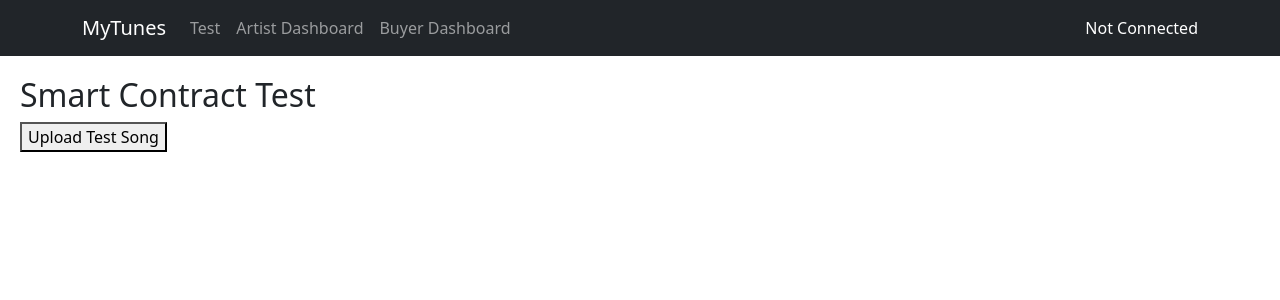
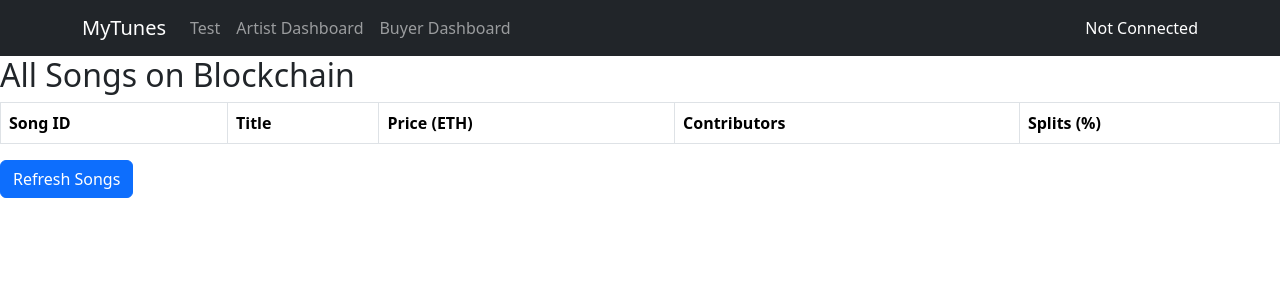
Before and after one commit to rezmayyy/DecentralizedMusicApp, a React (Create React App) app: page /test in a window 1280 px wide. Shown: the top 300 px of the page. Built offline with nearby package versions, Linux system fonts and the light colour scheme.

Commit message:
ArtistDashboard uploads song. TestPage displays songs on blockchain

```diff
--- a/src/App.js
+++ b/src/App.js
@@ -1,8 +1,9 @@
 import { BrowserRouter as Router, Route, Routes } from "react-router-dom";
 import NavigationBar from './components/NavigationBar.jsx';
 import Web3Provider from './components/Web3Context.js';
+import HomePage from './pages/HomePage.jsx';
+import ArtistDashboardPage from './pages/ArtistDashboardPage.jsx';
 import TestPage from './pages/TestPage.jsx';
-import ArtistDashboardPage from './pages/ArtistDashboardPage.jsx';
 import BuyerDashboardPage from './pages/BuyerDashboardPage.jsx';
 import 'bootstrap/dist/css/bootstrap.min.css';
 
@@ -12,9 +13,10 @@ function App() {
       <Router>
         <NavigationBar />
         <Routes>
+          <Route path="/" element={<HomePage />} />
           <Route path="/test" element={<TestPage />} />
-	  <Route path="/artistdashboard" element={<ArtistDashboardPage />} />
-    	  <Route path="/buyerdashboard" element={<BuyerDashboardPage />} />
+          <Route path="/artistdashboard" element={<ArtistDashboardPage />} />
+          <Route path="/buyerdashboard" element={<BuyerDashboardPage />} />
         </Routes>
       </Router>
     </Web3Provider>
--- a/src/pages/ArtistDashboardPage.jsx
+++ b/src/pages/ArtistDashboardPage.jsx
@@ -1,7 +1,11 @@
-import React, { useState } from 'react';
+import React, { useState, useContext } from 'react';
 import { Form, Button, Table, Container, Row, Col } from 'react-bootstrap';
+import { Web3Context } from '../components/Web3Context';
+
 
 function ArtistDashboardPage() {
+    const { web3, account, contract } = useContext(Web3Context);
+
     const [title, setTitle] = useState('');
     const [price, setPrice] = useState('');
     const [contributor, setContributor] = useState('');
@@ -22,15 +26,36 @@ function ArtistDashboardPage() {
         setContributors(updated);
     };
 
-    const handleUpload = () => {
-        // You’ll later use this data to call contract.uploadSong(...)
-        const contributorAddresses = contributors.map(c => c.address);
-        const contributorSplits = contributors.map(c => c.split);
+    const handleUpload = async () => {
+        if (!contract || !account || !web3) {
+            alert("Web3 is not connected.");
+            return;
+        }
 
-        console.log("Title:", title);
-        console.log("Price:", price);
-        console.log("Contributors:", contributorAddresses);
-        console.log("Splits:", contributorSplits);
+        try {
+            const contributorAddresses = contributors.map(c => c.address);
+            const contributorSplits = contributors.map(c => c.split);
+            const ipfsHash = "QmDummyHash123..."; // replace this with actual IPFS logic later
+
+            const priceInWei = web3.utils.toWei(price, 'ether');
+
+            await contract.methods.uploadSong(
+                title,
+                priceInWei,
+                ipfsHash,
+                contributorAddresses,
+                contributorSplits
+            ).send({ from: account });
+
+            alert("Song uploaded successfully!");
+            // Reset form
+            setTitle('');
+            setPrice('');
+            setContributors([]);
+        } catch (error) {
+            console.error("Upload failed:", error);
+            alert("Upload failed. See console for details.");
+        }
     };
 
     return (
--- a/src/pages/TestPage.jsx
+++ b/src/pages/TestPage.jsx
@@ -1,64 +1,67 @@
-import React, { useState, useContext } from 'react';
-import { Web3Context } from '../components/Web3Context.js';
+import React, { useState, useEffect, useContext } from 'react';
+import { Button, Table } from 'react-bootstrap';
+import { Web3Context } from '../components/Web3Context';
 
 function TestPage() {
-    const { contract, account, web3 } = useContext(Web3Context);
-    const [loading, setLoading] = useState(false);
-    const [error, setError] = useState(null);
+    const { contract, web3 } = useContext(Web3Context);
+    const [songs, setSongs] = useState([]);
+    const [nextSongId, setNextSongId] = useState(1);
 
-    const handleUpload = async () => {
-        setError(null);
-
-        if (!contract || !account || !web3) {
-            setError("Web3, account, or contract not loaded.");
-            return;
-        }
-
-        const title = "Test Song";
-        const priceInWei = web3.utils.toWei("0.01", "ether");
-        const ipfsHash = "QmTestHash123456"; // dummy IPFS hash
-        const contributors = [account]; // testing with self
-        const splits = [100]; // 100% to self
-
-        console.log("Uploading with:", { title, priceInWei, ipfsHash, contributors, splits });
+    // Fetch all songs
+    const fetchAllSongs = async () => {
+        if (!contract) return;
 
         try {
-            setLoading(true);
+            const latestSongId = await contract.methods.nextSongId().call();
+            setNextSongId(latestSongId);
 
-            const methodCall = contract.methods.uploadSong(title, priceInWei, ipfsHash, contributors, splits);
-            console.log("Method encoded:", methodCall.encodeABI());
-
-            await methodCall.send({ from: account })
-                .on("transactionHash", (hash) => {
-                    console.log("Transaction Hash:", hash);
-                })
-                .on("receipt", (receipt) => {
-                    console.log("Transaction Receipt:", receipt);
-                })
-                .on("error", (err) => {
-                    console.error("Transaction Error:", err);
-                    setError("Transaction failed: " + err.message);
+            const allSongs = [];
+            for (let i = 1; i < latestSongId; i++) {
+                const song = await contract.methods.getSongDetails(i).call();
+                allSongs.push({
+                    id: i,
+                    title: song[0],
+                    price: web3.utils.fromWei(song[1], 'ether'),
+                    contributors: song[4].join(', '),
+                    splits: song[5].join(', ')
                 });
-        } catch (err) {
-            console.error("Upload failed:", err);
-            setError("Upload failed: " + err.message);
-        } finally {
-            setLoading(false);
+            }
+            setSongs(allSongs);
+        } catch (error) {
+            console.error('Error fetching songs:', error);
         }
     };
 
+    useEffect(() => {
+        fetchAllSongs();
+    }, [contract]);
+
     return (
-        <div style={{ padding: 20 }}>
-            <h2>Smart Contract Test</h2>
-            <button onClick={handleUpload} disabled={loading}>
-                {loading ? "Uploading..." : "Upload Test Song"}
-            </button>
-
-            {error && (
-                <div style={{ marginTop: 20, color: 'red' }}>
-                    <strong>Error:</strong> {error}
-                </div>
-            )}
+        <div>
+            <h2>All Songs on Blockchain</h2>
+            <Table striped bordered hover>
+                <thead>
+                    <tr>
+                        <th>Song ID</th>
+                        <th>Title</th>
+                        <th>Price (ETH)</th>
+                        <th>Contributors</th>
+                        <th>Splits (%)</th>
+                    </tr>
+                </thead>
+                <tbody>
+                    {songs.map((song, index) => (
+                        <tr key={index}>
+                            <td>{song.id}</td>
+                            <td>{song.title}</td>
+                            <td>{song.price}</td>
+                            <td>{song.contributors}</td>
+                            <td>{song.splits}</td>
+                        </tr>
+                    ))}
+                </tbody>
+            </Table>
+            <Button onClick={fetchAllSongs}>Refresh Songs</Button>
         </div>
     );
 }
```
